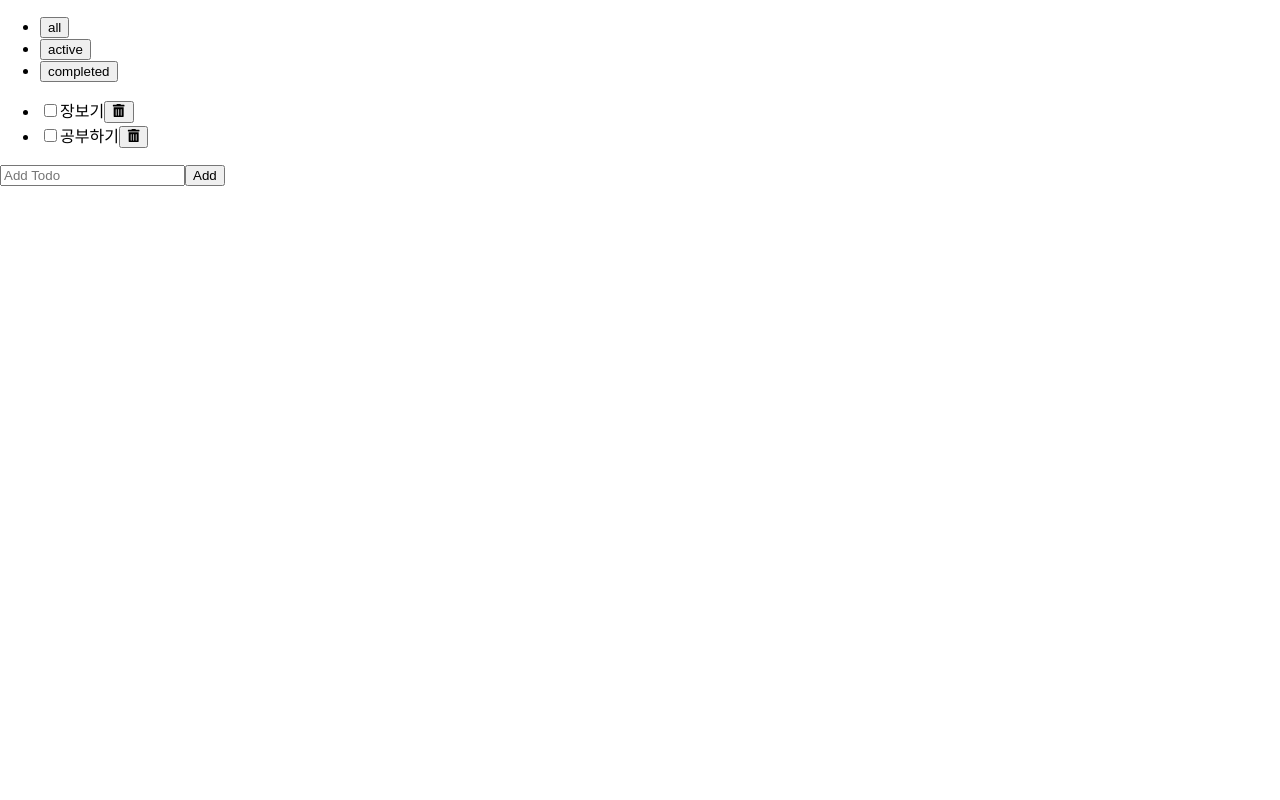
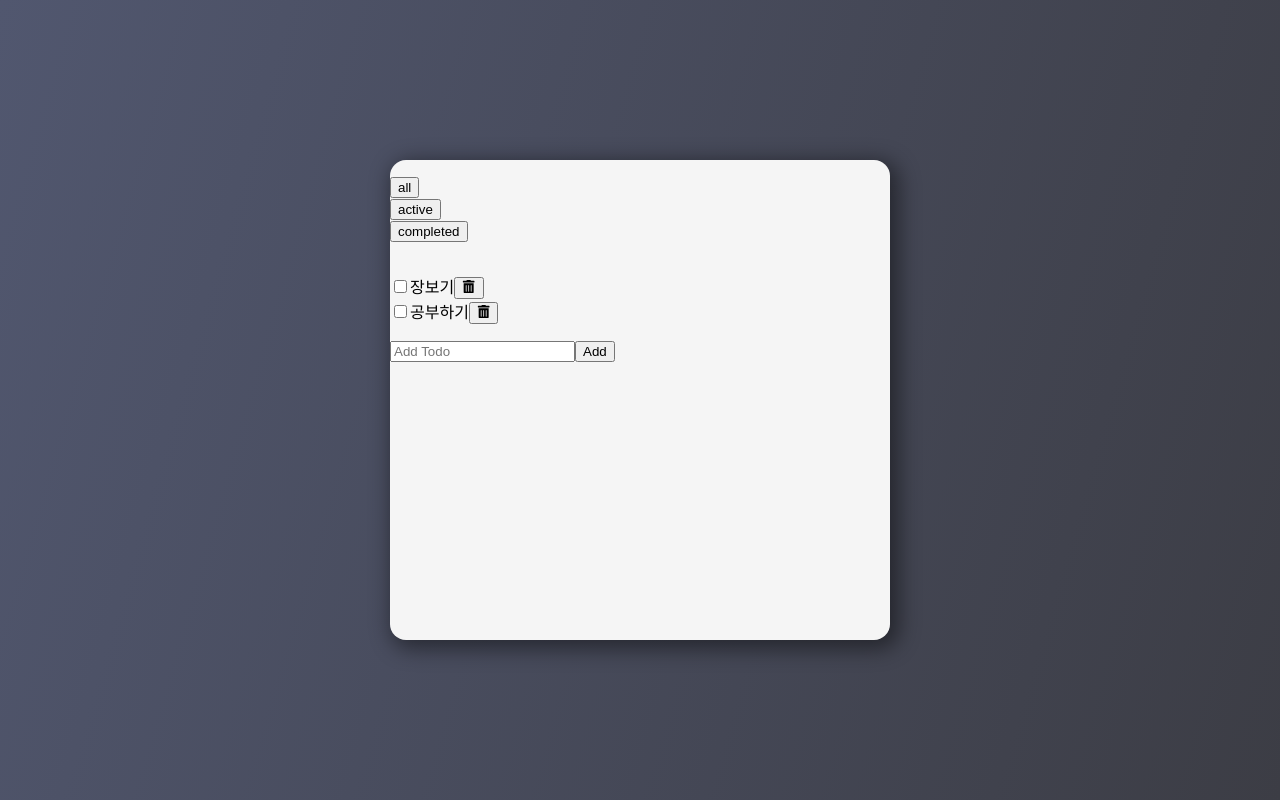
Before and after one commit to hheeju98/react-todo, a React (Create React App) app: page / in a window 1280 px wide. Built offline with nearby package versions, Linux system fonts and the light colour scheme.

Commit message:
앱전체 스타일링

```diff
--- a/src/App.js
+++ b/src/App.js
@@ -8,10 +8,10 @@
 function App() {
   const [filter, setFilter] = useState(filters[0]);
   return (
-    <div>
+    <>
       <Header filters={filters} filter={filter} onFilterChange={setFilter} />
       <TodoList filter={filter} />
-    </div>
+    </>
   );
 }
 
--- a/src/index.css
+++ b/src/index.css
@@ -1,13 +1,48 @@
+:root {
+  --color-bg-dark: #f5f5f5;
+  --color-bg: #fdfffd;
+  --color-grey: #d1d1d1;
+  --color-text: #22243b;
+  --color-accent: #f16e03;
+}
+
 body {
   margin: 0;
-  font-family: -apple-system, BlinkMacSystemFont, 'Segoe UI', 'Roboto', 'Oxygen',
-    'Ubuntu', 'Cantarell', 'Fira Sans', 'Droid Sans', 'Helvetica Neue',
+  font-family: -apple-system, BlinkMacSystemFont, "Segoe UI", "Roboto", "Oxygen",
+    "Ubuntu", "Cantarell", "Fira Sans", "Droid Sans", "Helvetica Neue",
     sans-serif;
   -webkit-font-smoothing: antialiased;
   -moz-osx-font-smoothing: grayscale;
+  width: 100vw;
+  height: 100vh;
+  display: flex;
+  justify-content: center;
+  align-items: center;
+  background: linear-gradient(
+    106deg,
+    rgba(81, 87, 111, 1) 0%,
+    rgba(60, 61, 69, 1) 100%
+  );
+}
+
+#root {
+  width: 100%;
+  height: 60%;
+  max-width: 500px;
+  background-color: var(--color-bg-dark);
+  border-radius: 1rem;
+  display: flex;
+  flex-direction: column;
+  -webkit-box-shadow: 5px 5px 21px 4px rgba(0, 0, 0, 0.45);
+  box-shadow: 5px 5px 21px 4px rgba(0, 0, 0, 0.45);
 }
 
 code {
-  font-family: source-code-pro, Menlo, Monaco, Consolas, 'Courier New',
+  font-family: source-code-pro, Menlo, Monaco, Consolas, "Courier New",
     monospace;
 }
+
+ul {
+  list-style: none;
+  padding-left: 0;
+}
```
